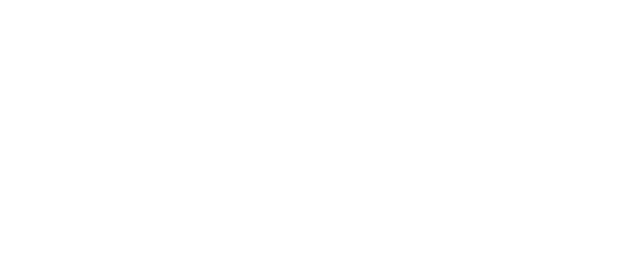
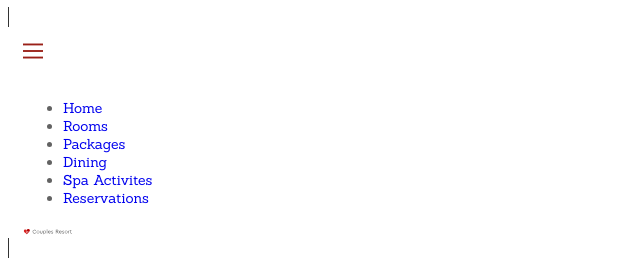
Before and after one commit to Garsol/couples_resort_test_jw, a plain HTML site: page index.html in a window 1280 px wide. Shown: the whole page, without its empty margins (0-640 px from the left). Drawn offline with Linux system fonts and the light colour scheme.

Commit message:
Added HTML & CSS
Added HTML & CSS including and input checkbox, main logo, and burger icon.

```diff
--- a/css/main.css
+++ b/css/main.css
@@ -36,3 +36,66 @@ input, textarea {
 .hidden {
     display: none;
 }
+
+body {
+    margin: o;
+    padding: 0;
+    color: #626262;
+    font-family: 'Sanchez', 'Times New Roman', serif;
+    font-weight: normal;
+    font-size: 14px;
+}
+
+.container {
+    width: 320px;
+    margin: 0 auto;
+    background-color: #fff;
+    border: solid 1px #333;
+}
+
+/* 2. ---Grid--- */
+
+.grid {
+    display: grid;
+    padding-left: 15px;
+    padding-right: 15px;
+    grid-template-columns: repeat(4,50px);
+    grid-column-gap: 30px;
+}
+
+/* 3. ---Header--- */
+
+#main-nav {
+    grid-column: 1/-1;
+}
+
+#main-nav lable img {
+    width: 20px;
+    height: 20px;
+    transition: all .5s ease;
+    margin-top: 15px;
+    margin-bottom: 20px;
+    cursor: pointer;
+}
+
+#main-nav input {
+    display: none;
+}
+
+
+/* 4. ---Main Hero Image--- */
+
+
+
+
+/* 5. ---Why Couples Resort--- */
+
+
+
+
+/* 6. ---About & FAQ--- */
+
+
+
+
+/* 7. ---Contact Form--- */
--- a/index.html
+++ b/index.html
@@ -10,5 +10,30 @@
     <title>Welcome to The Couples Resort</title>
 </head>
 <body>
+    <h1 class="hidden">Welcome to The Couples Resort</h1>
+    <dic class="container">
+        <header id="main-header" class="grid">
+            <nav id="main-nav">
+                <h2 class="hidden">Main Navigation</h2>
+                <input type="checkbox" id="hamburger">
+                <lable for="hamburger">
+                    <image src="images/burger.svg" alt="hamburger menu icon">
+                </lable>
+                <div id="burger-con">
+                    <ul>
+                        <li><a href="index.html">Home</a></li>
+                        <li><a href="#">Rooms</a></li>
+                        <li><a href="#">Packages</a></li>
+                        <li><a href="#">Dining</a></li>
+                        <li><a href="#">Spa Activites</a></li>
+                        <li><a href="#">Reservations</a></li>
+                    </ul>
+                </div>
+            </nav>
+            <div id="logo">
+                <img src="images/couples_resort_logo.svg" alt="Couples Resort Logo">
+            </div>
+        </header>
+    </dic>
 </body>
 </html>
```
